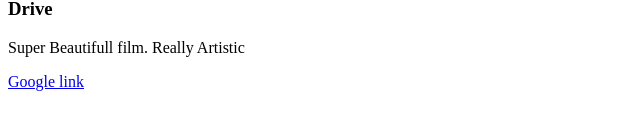
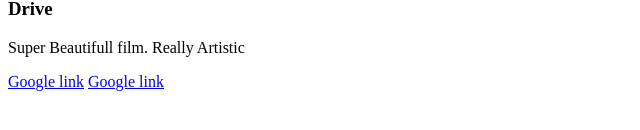
Before and after one commit to HasnainAli-max/HTML-portfolio, a plain HTML site: page index.html in a window 1280 px wide. Shown: the part 304-434 px from the top of the page, without its empty margins (0-640 px from the left). Drawn offline with Linux system fonts and the light colour scheme.

Commit message:
add new.html filr

```diff
--- a/index.html
+++ b/index.html
@@ -16,6 +16,7 @@
     <h3>Drive</h3>
     <p>Super Beautifull film. Really Artistic </p>
     <a href="1st project on HTML.html">Google link</a>
+    <a href="1st project on HTML.html">Google link</a>
 
 
 </body>
```
Also changed, not shown: new.html (added).
